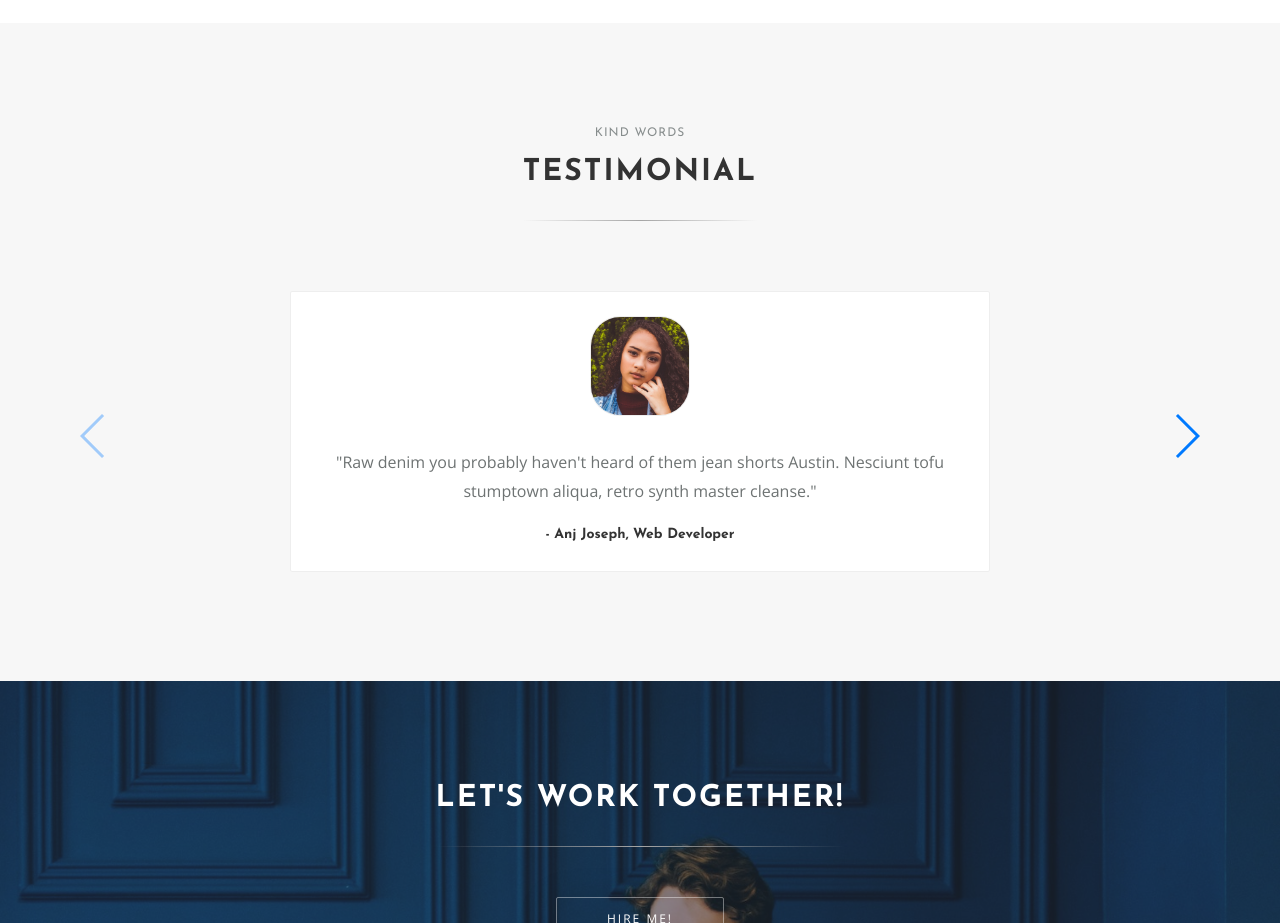
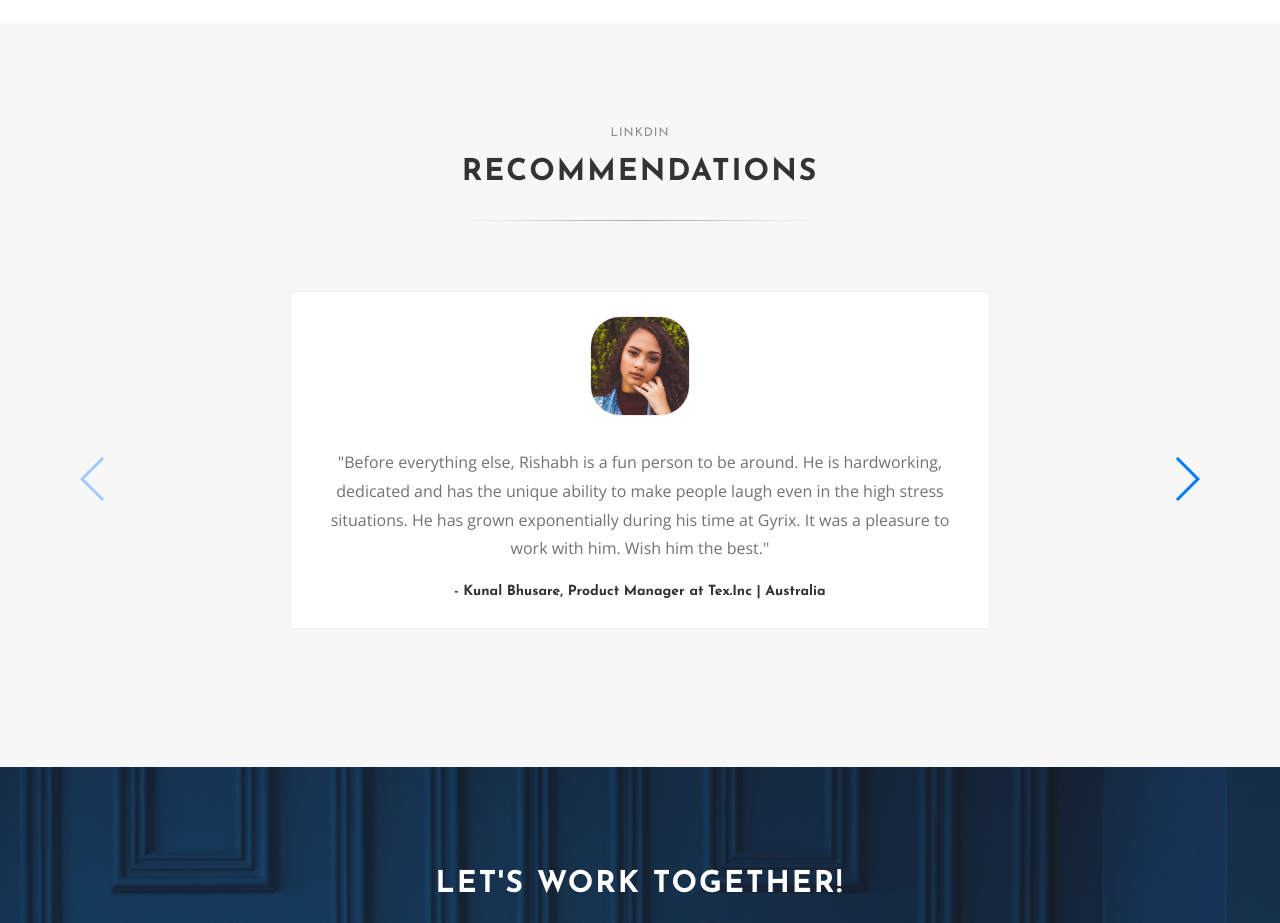
Before and after one commit to rishabhjat/jatrishabh.github.io, a plain HTML site: page index.html in a window 1280 px wide. Shown: the part 3940-4863 px from the top of the page. Drawn offline with nearby package versions, Linux system fonts and the light colour scheme; some packages are replaced by stand-ins of ours.

Commit message:
Linkdin Recommendation

```diff
--- a/index.html
+++ b/index.html
@@ -462,8 +462,8 @@
 		<section class="section section-dark section-testimony" id="testimony">
 			<div class="container">
 				<div class="section-head text-center">
-					<span>Kind Words</span>
-					<h2>testimonial</h2>
+					<span>Linkdin</span>
+					<h2>Recommendations</h2>
 				</div>
 				<div class="row mt-4">
 					<div class="col-lg-12">
@@ -472,40 +472,46 @@
 								<div class="swiper-slide single-testimonials ">
 									<div class="single-testimonials-in text-center p-4 b-box mx-auto">
 										<img src="assets/images/avatar1.jpg" alt="" class="mx-auto b-box">
-										<p class="pt-2 mt-4 text-center">"Raw denim you probably haven't heard of them jean shorts Austin. Nesciunt tofu stumptown aliqua, retro synth master cleanse."</p>
-										<span class="font-weight-bold mt-3 d-block">- Anj Joseph, Web Developer</span>
+										<p class="pt-2 mt-4 text-center">"Before everything else, Rishabh is a fun person to be around. He is hardworking, dedicated and has the unique ability to make people laugh even in the high stress situations. He has grown exponentially during his time at Gyrix. It was a pleasure to work with him. Wish him the best."</p>
+										<span class="font-weight-bold mt-3 d-block">- Kunal Bhusare, Product Manager at Tex.Inc | Australia</span>
 									</div>
 								</div>
 
 								<div class="swiper-slide single-testimonials ">
 									<div class="single-testimonials-in text-center p-4 b-box mx-auto">
 										<img src="assets/images/avatar1.jpg" alt="" class="mx-auto b-box">
-										<p class="pt-2 mt-4 text-center">"Raw denim you probably haven't heard of them jean shorts Austin.  Mustache cliche tempor, williamsburg carles vegan helvetica."</p>
-										<span class="font-weight-bold mt-3 d-block">- Anj Joseph, Web Developer</span>
+										<p class="pt-2 mt-4 text-center">"Rishabh's eye for detail is his most impressive skill. I have worked with him when the whole project's design was revamped & not once did I have to do rework to accommodate his changes. Always dependable, with an experience of UI/UX that comes with a constant craving for learning. I highly recommend him as a bonafide designer."</p>
+										<span class="font-weight-bold mt-3 d-block">- Ayush Mittal, Graduate Student of CS | University of Florida</span>
 									</div>
 								</div>
 
 								<div class="swiper-slide single-testimonials ">
 									<div class="single-testimonials-in text-center p-4 b-box mx-auto">
 										<img src="assets/images/avatar1.jpg" alt="" class="mx-auto b-box">
-										<p class="pt-2 mt-4 text-center">"Raw denim you probably haven't heard of them jean shorts Austin. Nesciunt tofu stumptown aliqua, retro synth master cleanse."</p>
-										<span class="font-weight-bold mt-3 d-block">- Anj Joseph, Web Developer</span>
+										<p class="pt-2 mt-4 text-center">"Great knowledge of UI / UX designing. Skilled at responsive design & a great team player. Always ready with suggestions and willing to help in every way possible. His willingness to learn new things and accept challenges are some of his core assets. Rishabh respects deadlines and responsibilities and thus he has been a core member of the Gyrix team. I would highly recommend him as a trustworthy employee."</p>
+										<span class="font-weight-bold mt-3 d-block">- Shreyas Padhye, Full Stack Software Engineer at Embody | USA </span>
 									</div>
 								</div>
 
 								<div class="swiper-slide single-testimonials ">
 									<div class="single-testimonials-in text-center p-4 b-box mx-auto">
 										<img src="assets/images/avatar1.jpg" alt="" class="mx-auto b-box">
-										<p class="pt-2 mt-4 text-center">"Raw denim you probably haven't heard of them jean shorts Austin. Nesciunt tofu stumptown aliqua, retro synth master cleanse."</p>
-										<span class="font-weight-bold mt-3 d-block">- Anj Joseph, Web Developer</span>
+										<p class="pt-2 mt-4 text-center">"Rishabh is a quick learner and ready to take pains to move an extra mile. I liked is never say die attitude and his dedication towards assigned tasks and deliverable. He is a person we can rely on for deliveries. I wish him all the very best in his future endeavors."</p>
+										<span class="font-weight-bold mt-3 d-block">- Pankaj Kumar Jain, Project Manager at Campus Management Corp.</span>
 									</div>
 								</div>
 
 								<div class="swiper-slide single-testimonials ">
 									<div class="single-testimonials-in text-center p-4 b-box mx-auto">
 										<img src="assets/images/avatar1.jpg" alt="" class="mx-auto b-box">
-										<p class="pt-2 mt-4 text-center">"Raw denim you probably haven't heard of them jean shorts Austin. Nesciunt tofu stumptown aliqua, retro synth master cleanse. Mustache cliche tempor, williamsburg carles vegan helvetica."</p>
-										<span class="font-weight-bold mt-3 d-block">- Anj Joseph, Web Developer</span>
+										<p class="pt-2 mt-4 text-center">"Rishabh is a really awesome person. He is fun loving and caring. He keeps the working environment light, cheerful and joyful.
+											He is very hard working and sincere. Appreciates and encourages people when they do good and tries to teach and help them when there is scope for improvement.
+											He has great leadership skills. Is an effective communicator and a great team player.
+
+											It feels great working at a place having you around Rishabh.
+											Wish you all the best for everything in life. :)
+											You Rock! :) "</p>
+										<span class="font-weight-bold mt-3 d-block">- Bhuvan Mishra	Application Engineer</span>
 									</div>
 								</div>
 
```
